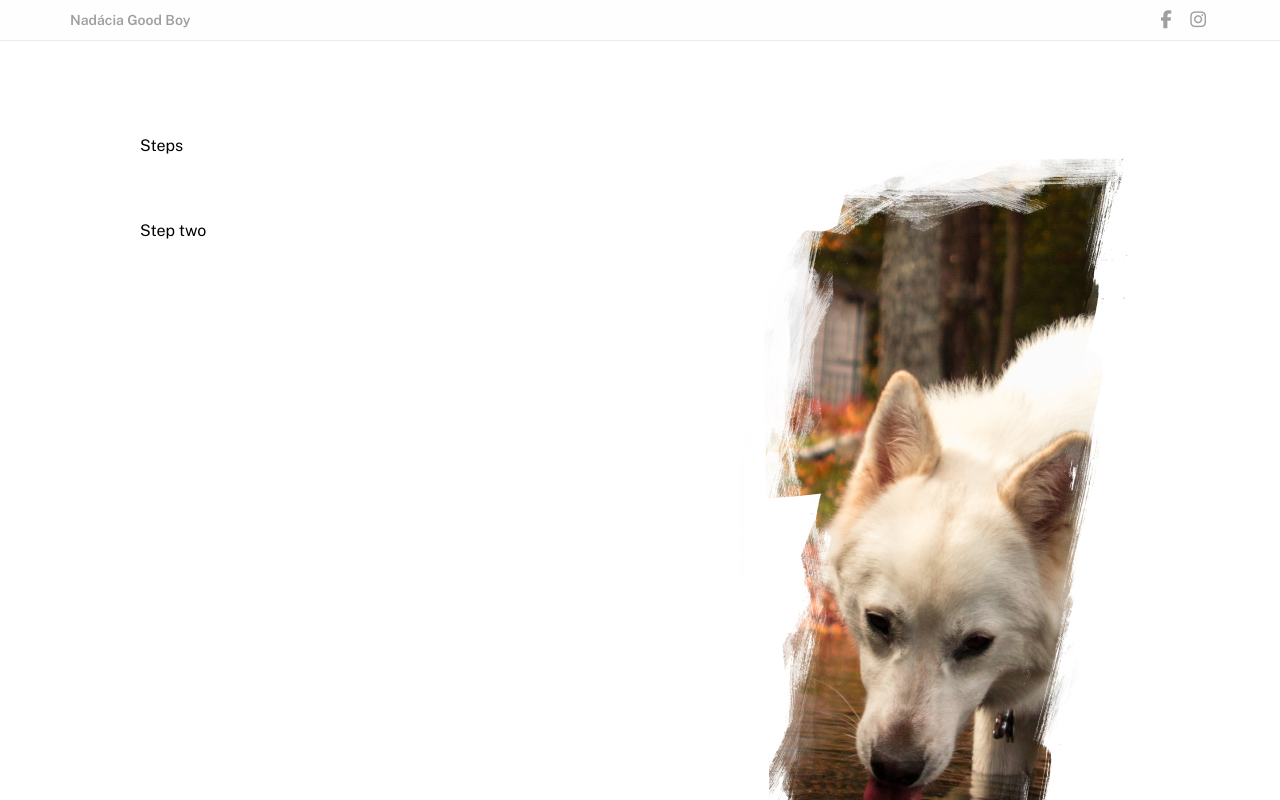
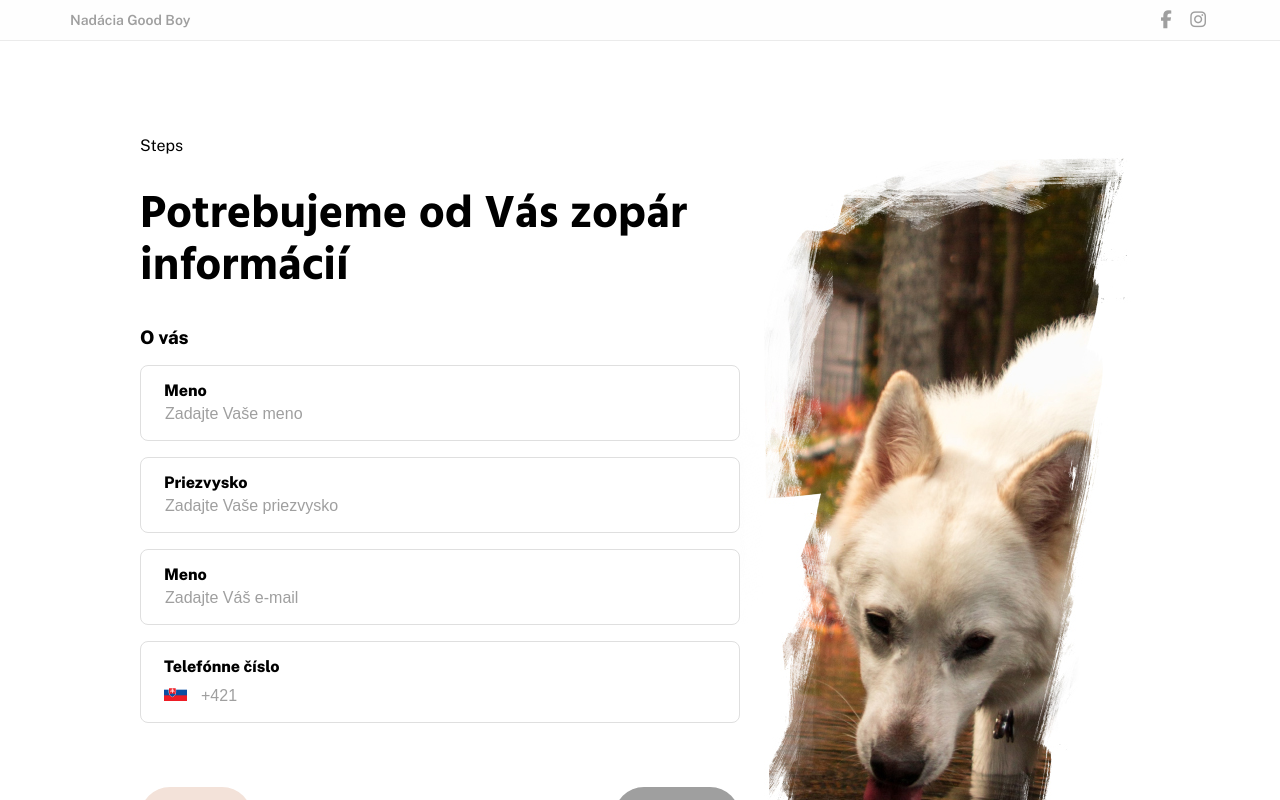
Before and after one commit to lukassiarny/goodrequest, a React (Create React App) app: page /vase-kontaktne-informacie in a window 1280 px wide. Shown: the top 800 px of the page. Built offline with nearby package versions, Linux system fonts and the light colour scheme.

Commit message:
Step 2 with dummy data

```diff
--- a/src/App.tsx
+++ b/src/App.tsx
@@ -28,7 +28,7 @@ const App: React.FC = () => {
             <Route exact path="/vase-kontaktne-informacie">
               <SupportFormStepTwo />
             </Route>
-            <Route exact path="/zhrnutie">
+            <Route exact path="/zhrnutie-pomoci">
               <SupportFormStepThree />
             </Route>
           </Switch>
--- a/src/components/InputText/index.tsx
+++ b/src/components/InputText/index.tsx
@@ -1,8 +1,119 @@
+import { rem } from "polished";
 import React from "react";
 import styled from "styled-components";
 
-const TextInput: React.FC = () => {
-  return <>TextInput</>;
+type Props = {
+  label: string;
+  placeholder?: string;
+  inputType?: "text" | "phone";
+  value: string;
+  errorMsg?: string;
+  onValueChange: (value: string) => void;
+};
+
+const InputWrapper = styled.div`
+  position: relative;
+  width: 100%;
+`;
+
+const Input = styled.input<{ inputType: "text" | "phone"; error: boolean }>`
+  width: 100%;
+  padding-top: ${({ inputType }) =>
+    inputType === "phone" ? rem(43) : rem(37)};
+  padding-right: ${rem(24)};
+  padding-bottom: ${rem(16)};
+  padding-left: ${({ inputType }) =>
+    inputType === "phone" ? rem(60) : rem(24)};
+  font-size: ${rem(16)};
+  line-height: ${rem(21)};
+  border: ${rem(1)} solid
+    ${({ theme, error }) =>
+      error ? theme.colors.error : theme.colors.borderColor};
+  border-radius: ${rem(8)};
+  transition: border 150ms ease-in-out;
+
+  &::placeholder {
+    font-size: ${rem(16)};
+    line-height: ${rem(21)};
+    font-weight: 400;
+    color: ${({ theme }) => theme.colors.textLight};
+  }
+
+  &:-webkit-autofill {
+    border: ${rem(1)} solid ${({ theme }) => theme.colors.borderColor};
+    -webkit-box-shadow: 0 0 0px 1000px #fff inset;
+    transition: background-color 5000s ease-in-out 0s;
+  }
+
+  &:-webkit-autofill::first-line {
+    font-family: ${({ theme }) => theme.font.familyPrimary};
+    font-size: ${rem(16)};
+    line-height: ${rem(21)};
+    color: ${({ theme }) => theme.colors.textLight};
+    font-weight: 500;
+  }
+
+  &:focus,
+  &:active {
+    outline: none;
+    border: ${rem(1)} solid
+      ${({ theme, error }) =>
+        error ? theme.colors.error : theme.colors.primaryOne};
+  }
+`;
+
+const Label = styled.label`
+  position: absolute;
+  font-weight: 800;
+  top: ${rem(16)};
+  left: ${rem(24)};
+`;
+
+const ErrorMessage = styled.span`
+  color: ${({ theme }) => theme.colors.error};
+  display: inline-block;
+  margin-top: ${rem(8)};
+  font-size: ${rem(14)};
+`;
+
+const Flag = styled.img`
+  position: absolute;
+  width: ${rem(23)};
+  left: ${rem(24)};
+  top: ${rem(43)};
+`;
+
+const getFlag = (value: string) =>
+  value.trim().startsWith("+420") ? "czech" : "slovakia";
+
+const TextInput: React.FC<Props> = ({
+  label,
+  inputType = "text",
+  placeholder = "Vyplnte pole prosím...",
+  value,
+  onValueChange,
+  errorMsg,
+}) => {
+  return (
+    <InputWrapper>
+      <Label htmlFor={label}>{label}</Label>
+      {inputType === "phone" && (
+        <Flag src={`/assets/${getFlag(value)}.svg`} alt="" />
+      )}
+      <Input
+        name={label}
+        error={!!errorMsg}
+        inputType={inputType}
+        type="text"
+        value={value}
+        placeholder={placeholder}
+        onChange={(e: React.FormEvent<HTMLInputElement>) =>
+          onValueChange(e.currentTarget.value)
+        }
+      />
+      {errorMsg && <ErrorMessage>{errorMsg}</ErrorMessage>}
+    </InputWrapper>
+  );
 };
 
 export default TextInput;
--- a/src/pages/SupportForm/Layout.tsx
+++ b/src/pages/SupportForm/Layout.tsx
@@ -39,7 +39,13 @@ export const Subtitle = styled.h3`
 `;
 
 export const InputWrapper = styled.div`
+  width: 100%;
   margin-top: ${rem(16)};
+`;
+
+export const InputSubtitleWrapper = styled.div`
+  margin-bottom: ${rem(40)};
+  width: 100%;
 `;
 
 export const ButtonsWrapper = styled.div`
--- a/src/pages/SupportForm/StepOne/index.tsx
+++ b/src/pages/SupportForm/StepOne/index.tsx
@@ -11,16 +11,12 @@ import InputSelectPrice, {
 import SupportFormLayout, {
   Subtitle,
   InputWrapper,
+  InputSubtitleWrapper,
   ButtonsWrapper,
 } from "../Layout";
 
 const InpurRadioWrapper = styled.div`
   margin-bottom: ${rem(56)};
-`;
-
-const InputSubtitleWrapper = styled.div`
-  margin-bottom: ${rem(40)};
-  width: 100%;
 `;
 
 const SubtitleAboutWrapper = styled.div`
--- a/src/pages/SupportForm/StepTwo/index.tsx
+++ b/src/pages/SupportForm/StepTwo/index.tsx
@@ -1,9 +1,112 @@
 import React from "react";
+import { useHistory } from "react-router-dom";
 import styled from "styled-components";
-import SupportUsLayout from "../Layout";
+import Button from "../../../components/Button";
+import InputText from "../../../components/InputText";
+import SupportFormLayout, {
+  ButtonsWrapper,
+  InputSubtitleWrapper,
+  InputWrapper,
+  Subtitle,
+} from "../Layout";
 
 const SupportFormStepTwo: React.FC = () => {
-  return <SupportUsLayout>Step two</SupportUsLayout>;
+  const [firstName, setFirstName] = React.useState("");
+  const [lastName, setLastName] = React.useState("");
+  const [email, setEmail] = React.useState("");
+  const [phoneNumber, setPhoneNumber] = React.useState("");
+
+  const [firstNameError, setFirstNameError] = React.useState("");
+  const [lastNameError, setLastNameError] = React.useState("");
+  const [emailError, setEmailError] = React.useState("");
+  const [phoneNumberError, setPhoneNumberError] = React.useState("");
+
+  const history = useHistory();
+
+  const error = true;
+
+  const validation = () => {
+    setFirstNameError("");
+    setLastNameError("");
+    setEmailError("");
+    setPhoneNumberError("");
+
+    if (error) {
+      setFirstNameError("Vaše meno musí byť v rozmedzí 2-20 znakov");
+      setLastNameError(
+        "Toto pole je povinné. Vaše priezvysko musí byť v rozmedzí 2-30 znakov"
+      );
+      setEmailError("Váš e-mail musí mať platný formát. Napr. dog@goodboy.sk");
+      setPhoneNumberError(
+        "Zadajte slovenské alebo české telefónne číslo vo formáte +421/+420 xxx xxx xxx"
+      );
+      return;
+    }
+
+    history.push("/zhrnutie-pomoci");
+  };
+
+  const regex = {
+    fistName: /^.{2,20}$/,
+    lastName: /^.{2,30}$/,
+    email: /^\w+([\.-]?\w+)*@\w+([\.-]?\w+)*(\.\w{2,3})+$/,
+  };
+
+  return (
+    <SupportFormLayout
+      title="Potrebujeme od Vás zopár informácií"
+      currentStep={2}
+    >
+      <InputSubtitleWrapper>
+        <Subtitle>O vás</Subtitle>
+        <InputWrapper>
+          <InputText
+            value={firstName}
+            label="Meno"
+            placeholder="Zadajte Vaše meno"
+            onValueChange={(value: string) => setFirstName(value)}
+            errorMsg={firstNameError}
+          />
+        </InputWrapper>
+        <InputWrapper>
+          <InputText
+            value={lastName}
+            label="Priezvysko"
+            placeholder="Zadajte Vaše priezvysko"
+            onValueChange={(value: string) => setLastName(value)}
+            errorMsg={lastNameError}
+          />
+        </InputWrapper>
+        <InputWrapper>
+          <InputText
+            value={email}
+            label="Meno"
+            placeholder="Zadajte Váš e-mail"
+            onValueChange={(value: string) => setEmail(value)}
+            errorMsg={emailError}
+          />
+        </InputWrapper>
+        <InputWrapper>
+          <InputText
+            inputType="phone"
+            value={phoneNumber}
+            label="Telefónne číslo"
+            placeholder="+421"
+            onValueChange={(value: string) => setPhoneNumber(value)}
+            errorMsg={phoneNumberError}
+          />
+        </InputWrapper>
+      </InputSubtitleWrapper>
+      <ButtonsWrapper>
+        <Button text="Pokračovať" handleOnClick={validation} />
+        <Button
+          text="Späť"
+          buttonStyle="secondary"
+          handleOnClick={() => history.push("/")}
+        />
+      </ButtonsWrapper>
+    </SupportFormLayout>
+  );
 };
 
 export default SupportFormStepTwo;
--- a/src/theme/theme.ts
+++ b/src/theme/theme.ts
@@ -11,6 +11,7 @@ export const theme = {
     mainBackground: "#fff",
     navbarBackground: "#FEFEFE",
     borderColor: "#DFDFDF",
+    error: "red",
   },
   font: {
     familyPrimary: "'Public Sans', sans-serif",
```
Also changed, not shown: public/assets/czech.svg (added), public/assets/slovakia.svg (added).
